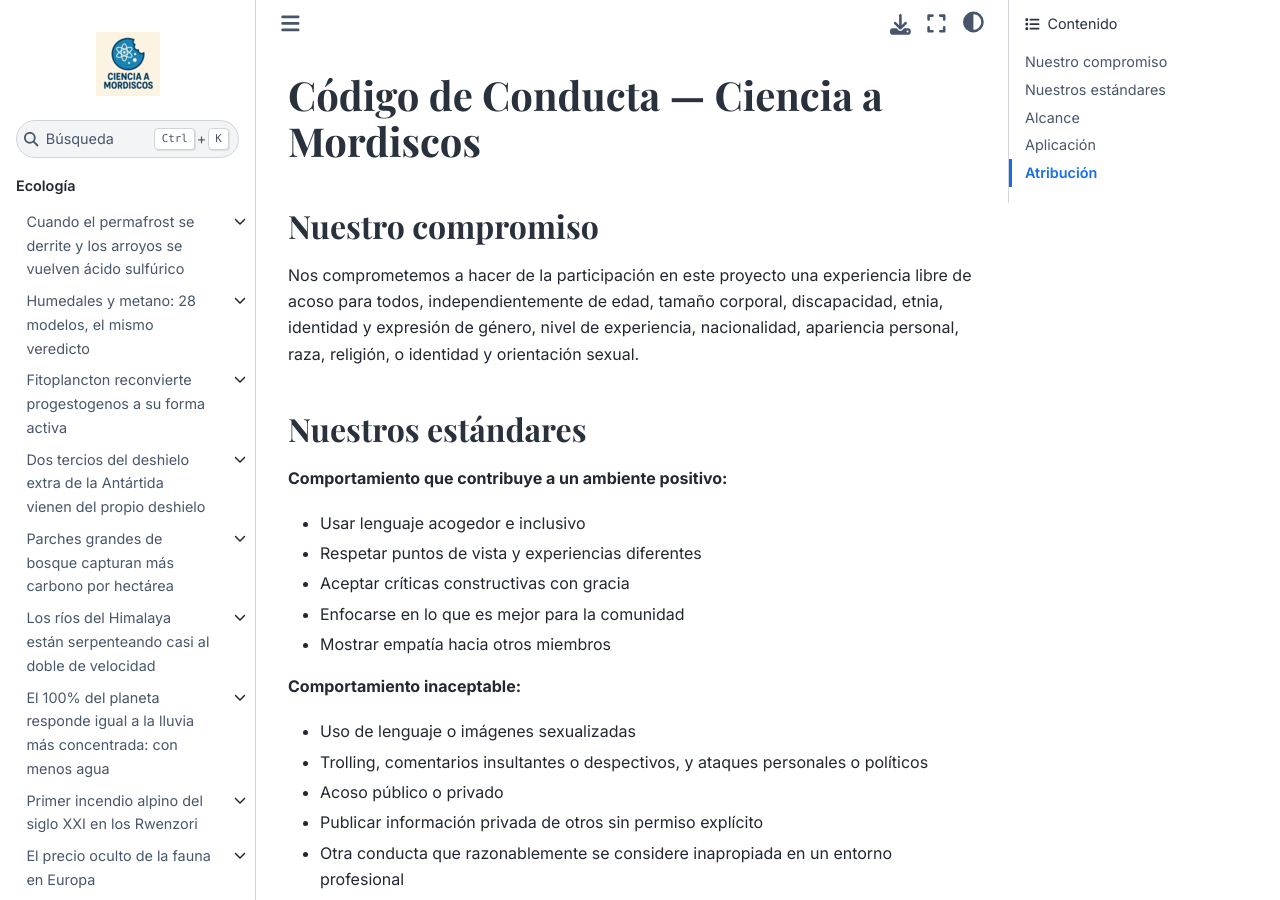
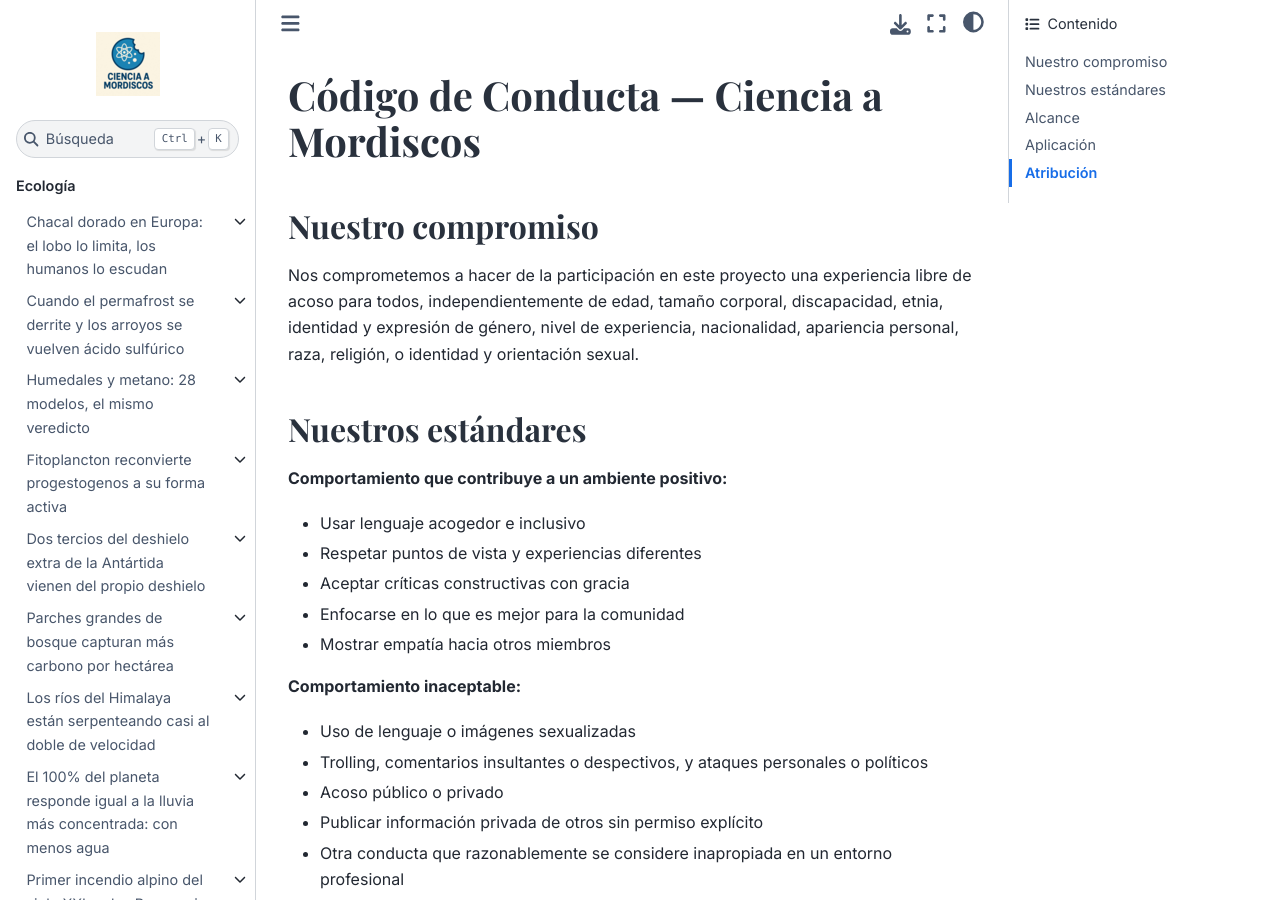
Before and after one commit to Ciencia-a-Mordiscos/lab, a Jupyter Book: the page built from CODE_OF_CONDUCT.md, in a window 1280 px wide and 900 px high. Built offline with Jupyter Book 1.0.4 settings and Sphinx 7.4.7 and the Sphinx Book theme 1.1.4, drawn with Linux system fonts in a browser that asks for light colours; pages that are not in the unit, such as notebooks, are missing from menus.

Commit message:
lab(ecologia): chacal dorado en Europa — el lobo lo limita, los humanos lo escudan
Nature Ecology & Evolution · 5 graficas · 8.991 muestreos acusticos en 12 paises (Ranc et al. 2026).
Datos de Zenodo (10.5281/zenodo.18771950).

Co-Authored-By: Claude Opus 4.7 <noreply@anthropic.com>

```diff
--- a/_toc.yml
+++ b/_toc.yml
@@ -3,6 +3,11 @@ root: intro
 parts:
 - caption: Ecología
   chapters:
+  - file: papers/2026-05-26-chacal-dorado-europa/README
+    title: "Chacal dorado en Europa: el lobo lo limita, los humanos lo escudan"
+    sections:
+    - file: papers/2026-05-26-chacal-dorado-europa/notebook
+      title: Notebook
   - file: papers/2026-05-21-acidificacion-arroyos-permafrost/README
     title: "Cuando el permafrost se derrite y los arroyos se vuelven ácido sulfúrico"
     sections:
```
Also changed, not shown: README.md (+1 -0 lines), intro.md (+7 -0 lines), papers/2026-05-26-chacal-dorado-europa/README.md (added, +34 -0 lines), 15 other files.
